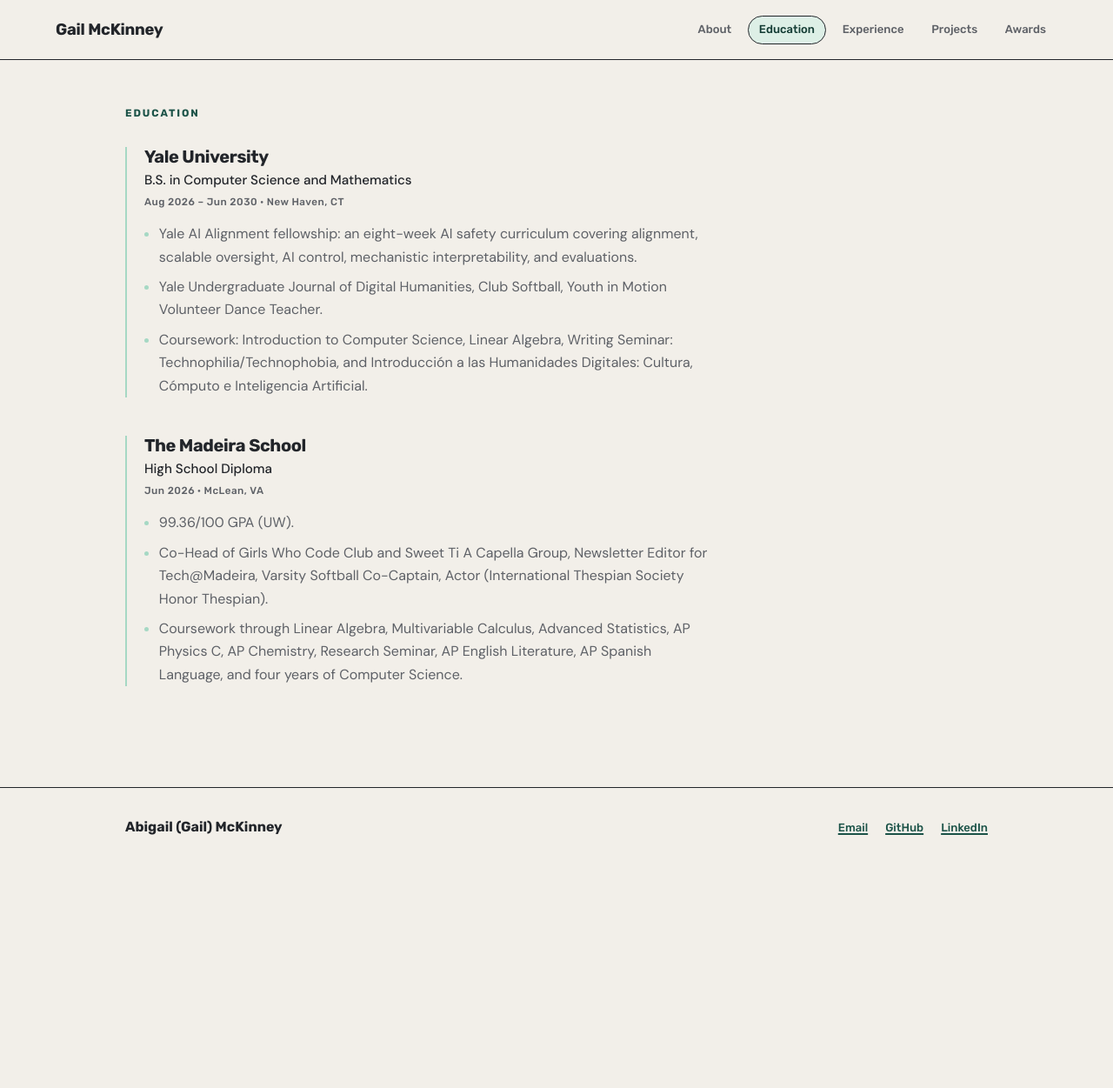
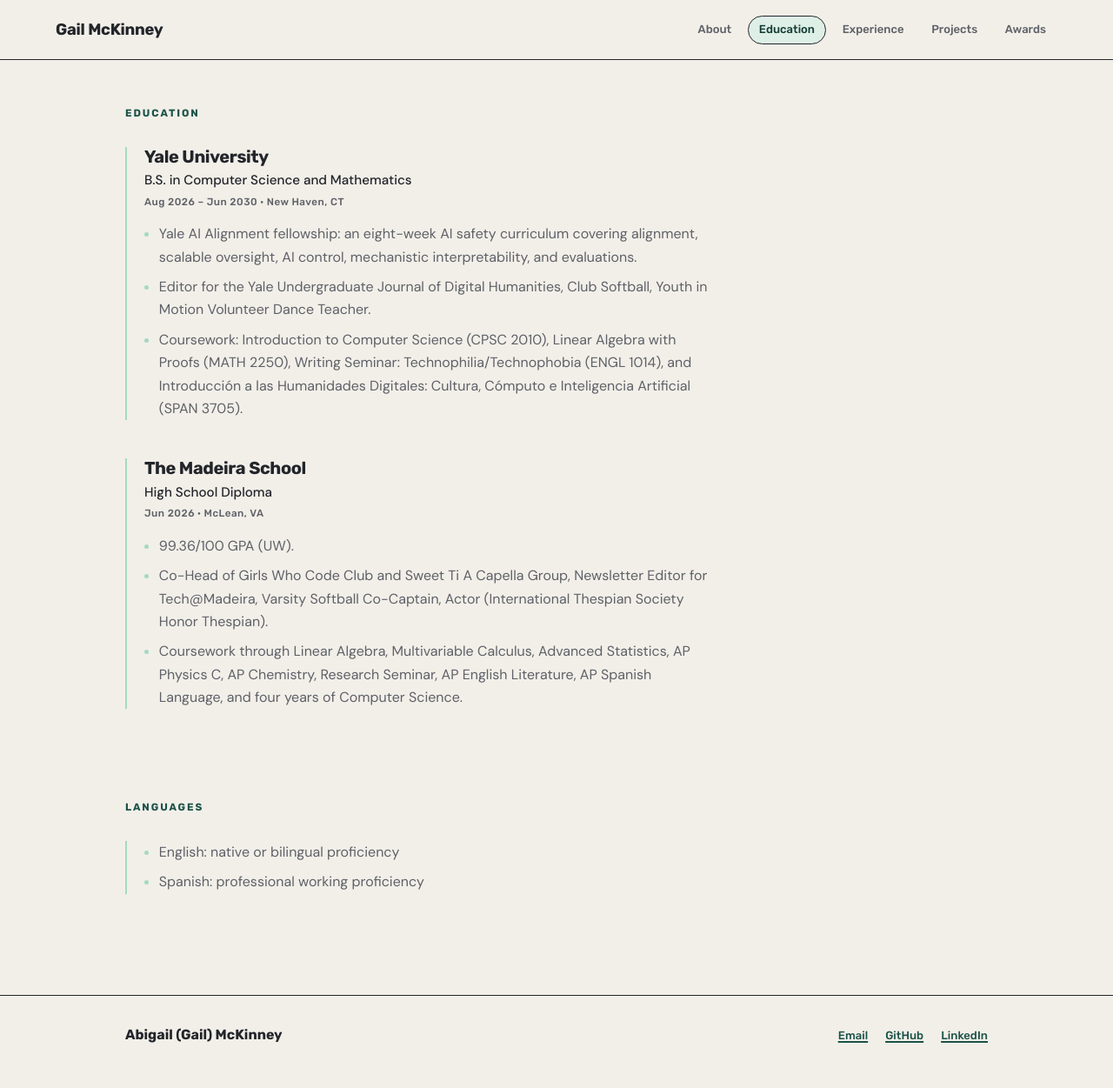
Before and after one commit to mck-makes-stuff/mck-makes-stuff.github.io, a Jekyll site: the page built from education.html, in a window 1280 px wide. Shown: the whole page at 87% size. Built offline with Jekyll 4.4.1, drawn with Linux system fonts in a browser that asks for light colours; before the commit the page ends 1012 px from its top, so only the background shows below that.

Commit message:
Add Yale course numbers, the journal editor role, and a Languages section
Co-Authored-By: Claude Opus 5.5 <noreply@anthropic.com>

```diff
--- a/_data/education.yml
+++ b/_data/education.yml
@@ -3,8 +3,8 @@
   dates: Aug 2026 – Jun 2030 · New Haven, CT
   points:
     - "Yale AI Alignment fellowship: an eight-week AI safety curriculum covering alignment, scalable oversight, AI control, mechanistic interpretability, and evaluations."
-    - Yale Undergraduate Journal of Digital Humanities, Club Softball, Youth in Motion Volunteer Dance Teacher.
-    - "Coursework: Introduction to Computer Science, Linear Algebra, Writing Seminar: Technophilia/Technophobia, and Introducción a las Humanidades Digitales: Cultura, Cómputo e Inteligencia Artificial."
+    - Editor for the Yale Undergraduate Journal of Digital Humanities, Club Softball, Youth in Motion Volunteer Dance Teacher.
+    - "Coursework: Introduction to Computer Science (CPSC 2010), Linear Algebra with Proofs (MATH 2250), Writing Seminar: Technophilia/Technophobia (ENGL 1014), and Introducción a las Humanidades Digitales: Cultura, Cómputo e Inteligencia Artificial (SPAN 3705)."
 
 - org: The Madeira School
   role: High School Diploma
--- a/education.html
+++ b/education.html
@@ -19,4 +19,15 @@ permalink: /education/
       </div>
     {% endfor %}
   </section>
+
+  <section class="section">
+    <p class="eyebrow">Languages</p>
+
+    <div class="entry" id="languages">
+      <ul>
+        <li>English: native or bilingual proficiency</li>
+        <li>Spanish: professional working proficiency</li>
+      </ul>
+    </div>
+  </section>
 </div>
```
